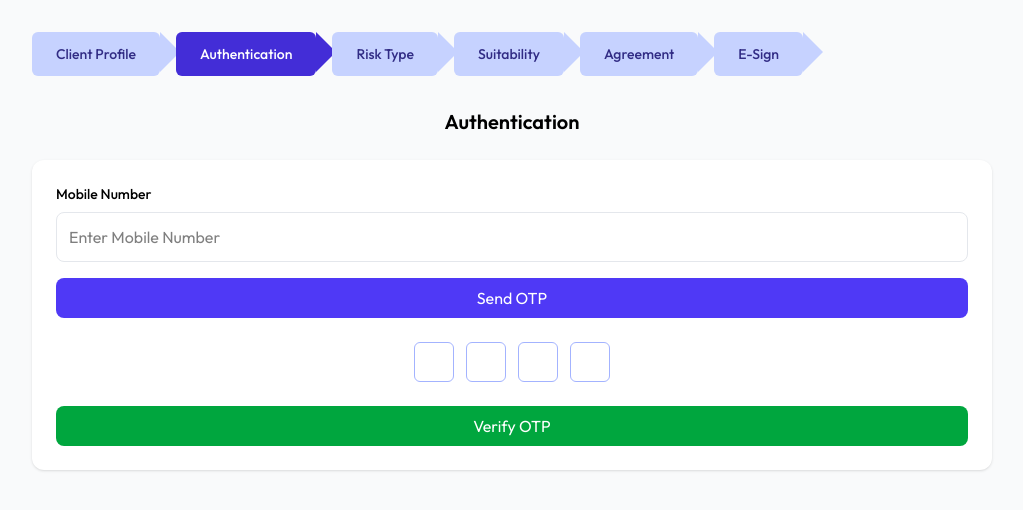
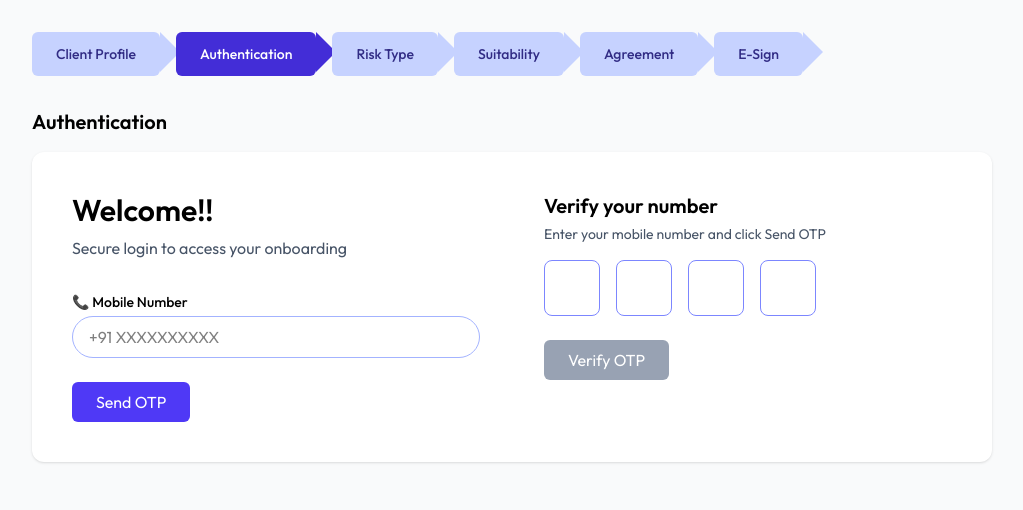
Before and after one commit to IPKwealthservice/IPK-webapp, a React (Vite) app: page /sales/onboarding/authentication in a window 1280 px wide. Shown: the top 510 px of the page, without its empty margins (128-1151 px from the left). Built offline with nearby package versions, Linux system fonts and the light colour scheme; no server answers.

Commit message:
onboarding process

```diff
--- a/src/components/sales/OnboardingPage/steps/Authentication.tsx
+++ b/src/components/sales/OnboardingPage/steps/Authentication.tsx
@@ -1,17 +1,48 @@
-import { useState, useRef } from "react";
+import React, { useState, useEffect, useRef } from "react";
 import HeaderSteps from "../steps/HeaderSteps";
+import { useNavigate } from "react-router-dom";
 
 export default function Authentication() {
+  const navigate = useNavigate();
+
+  // ---------------- INPUT STATES ----------------
   const [mobile, setMobile] = useState("");
   const [otp, setOtp] = useState(["", "", "", ""]);
+  const inputRefs = useRef<any[]>([]);
 
-  const inputRefs = [
-    useRef<HTMLInputElement>(null),
-    useRef<HTMLInputElement>(null),
-    useRef<HTMLInputElement>(null),
-    useRef<HTMLInputElement>(null),
-  ];
+  // ---------------- TIMER STATES ----------------
+  const [timer, setTimer] = useState(0);
+  const [otpSent, setOtpSent] = useState(false);
 
+  // ---------------- COUNTDOWN EFFECT ----------------
+  useEffect(() => {
+    if (timer <= 0) return;
+    const interval = setInterval(() => setTimer((t) => t - 1), 1000);
+    return () => clearInterval(interval);
+  }, [timer]);
+
+  const formatTime = (sec: number) => {
+    const m = Math.floor(sec / 60);
+    const s = sec % 60;
+    return `${String(m).padStart(2, "0")}:${String(s).padStart(2, "0")}`;
+  };
+
+  // ---------------- SEND OTP ----------------
+  const handleSendOtp = () => {
+    if (!mobile || mobile.length < 10) {
+      alert("Enter a valid Mobile Number");
+      return;
+    }
+
+    setOtpSent(true);
+    setTimer(30);
+    alert("OTP sent successfully!");
+
+    // Focus first OTP box automatically
+    setTimeout(() => inputRefs.current[0]?.focus(), 300);
+  };
+
+  // ---------------- OTP BOX HANDLER ----------------
   const handleOtpChange = (value: string, index: number) => {
     if (!/^[0-9]?$/.test(value)) return;
 
@@ -19,63 +50,145 @@ export default function Authentication() {
     newOtp[index] = value;
     setOtp(newOtp);
 
+    // Move to next
     if (value && index < 3) {
-      inputRefs[index + 1].current?.focus();
+      inputRefs.current[index + 1].focus();
     }
   };
 
-  const handleOtpKey = (e: any, index: number) => {
+  // Handle backspace properly
+  const handleKeyDown = (e: any, index: number) => {
     if (e.key === "Backspace" && !otp[index] && index > 0) {
-      inputRefs[index - 1].current?.focus();
+      const newOtp = [...otp];
+      newOtp[index - 1] = "";
+      setOtp(newOtp);
+
+      inputRefs.current[index - 1].focus();
     }
+  };
+
+  // Auto paste (e.g., from SMS)
+  const handlePaste = (e: any) => {
+    const paste = e.clipboardData.getData("text").slice(0, 4);
+    if (/^\d{4}$/.test(paste)) {
+      const digits = paste.split("");
+      setOtp(digits);
+
+      digits.forEach((d:any, i: any) => {
+        inputRefs.current[i].value = d;
+      });
+
+      setTimeout(() => inputRefs.current[3]?.focus(), 50);
+    }
+  };
+
+  // ---------------- VERIFY OTP ----------------
+  const handleVerifyOtp = () => {
+    const fullOtp = otp.join("");
+    if (fullOtp.length < 4) {
+      alert("Enter full 4-digit OTP");
+      return;
+    }
+
+    alert("OTP Verified!");
+    navigate("/sales/onboarding/risk-type");
   };
 
   return (
     <div className="max-w-5xl mx-auto p-8">
+
+      {/* Header Steps */}
       <HeaderSteps current={2} />
 
-      <h2 className="text-xl font-semibold mb-6 text-center">
-        Authentication
-      </h2>
+      <h2 className="text-xl font-semibold mb-4">Authentication</h2>
 
-      <div className="p-6 bg-white rounded-xl shadow w-full">
+      <div className="p-10 bg-white rounded-xl shadow">
+        <div className="grid grid-cols-1 md:grid-cols-2 gap-16">
 
-        {/* Mobile Input */}
-        <label className="block text-sm font-medium mb-2">Mobile Number</label>
+          {/* ------- LEFT SECTION (Send OTP) ------- */}
+          <div>
+            <h2 className="text-3xl font-semibold mb-2">Welcome!!</h2>
+            <p className="text-gray-600 mb-8">
+              Secure login to access your onboarding
+            </p>
+
+            <label className="block text-sm font-medium mb-1">
+              📞 Mobile Number
+            </label>
+
             <input
               type="text"
-          maxLength={10}
+              placeholder="+91 XXXXXXXXXX"
               value={mobile}
               onChange={(e) => setMobile(e.target.value)}
-          className="border p-3 rounded-lg w-full mb-4"
-          placeholder="Enter Mobile Number"
+              className="w-full border border-indigo-300 rounded-full px-4 py-2 outline-none focus:ring-2 focus:ring-indigo-500"
             />
 
-        <button className="w-full bg-indigo-600 text-white py-2 rounded-lg mb-6">
-          Send OTP
+            <button
+              onClick={handleSendOtp}
+              disabled={timer > 0}
+              className={`mt-6 px-6 py-2 rounded-md text-white transition
+                ${
+                  timer > 0
+                    ? "bg-gray-400 cursor-not-allowed"
+                    : "bg-indigo-600 hover:bg-indigo-700"
+                }`}
+            >
+              {timer > 0 ? `Resend in ${formatTime(timer)}` : "Send OTP"}
             </button>
+          </div>
 
-        {/* OTP Boxes */}
-        <div className="flex justify-center gap-3 mb-6">
-          {otp.map((digit, index) => (
+          {/* ------- RIGHT SECTION (4-digit OTP UI) ------- */}
+          <div>
+            <h2 className="text-xl font-semibold mb-1">Verify your number</h2>
+
+            <p className="text-gray-600 mb-4 text-sm">
+              {otpSent
+                ? "OTP sent to your Mobile Number"
+                : "Enter your mobile number and click Send OTP"}
+            </p>
+
+            {/* ---- NEW 4 DIGIT OTP BOXES ---- */}
+            <div className="flex gap-4" onPaste={handlePaste}>
+              {[0, 1, 2, 3].map((i) => (
               <input
-              key={index}
-              ref={inputRefs[index]}
+              key={i}
+              //ref={(el) => (inputRefs.current[i] = el)}
+              maxLength={1}
               type="text"
-              maxLength={1}
-              value={digit}
-              onChange={(e) => handleOtpChange(e.target.value, index)}
-              onKeyDown={(e) => handleOtpKey(e, index)}
-              className="w-10 h-10 text-center text-lg border
-                         rounded-md outline-none border-indigo-300
-                         focus:ring-2 focus:ring-indigo-500"
+              inputMode="numeric"
+              className=" w-14 h-14 text-center border border-indigo-400 rounded-lg text-xl font-semibold focus:ring-2 focus:ring-indigo-600 outline-none"
+              value={otp[i]}
+              onChange={(e) => handleOtpChange(e.target.value, i)}
+              onKeyDown={(e) => handleKeyDown(e, i)}
+              disabled={!otpSent}
             />
           ))}
         </div>
 
-        <button className="w-full bg-green-600 text-white py-2 rounded-lg">
+            <button
+              onClick={handleVerifyOtp}
+              disabled={!otpSent}
+              className={`mt-6 px-6 py-2 rounded-md text-white transition
+                ${
+                  !otpSent
+                    ? "bg-gray-400 cursor-not-allowed"
+                    : "bg-indigo-600 hover:bg-indigo-700"
+                }`}
+            >
               Verify OTP
             </button>
+
+            {otpSent && (
+              <p className="text-gray-500 text-xs mt-4">
+                {timer > 0
+                  ? `Resend OTP in ${formatTime(timer)}`
+                  : "You can resend now."}
+              </p>
+            )}
+          </div>
+
+        </div>
       </div>
     </div>
   );
```
Lines whose indentation alone changed are shown as unchanged.
